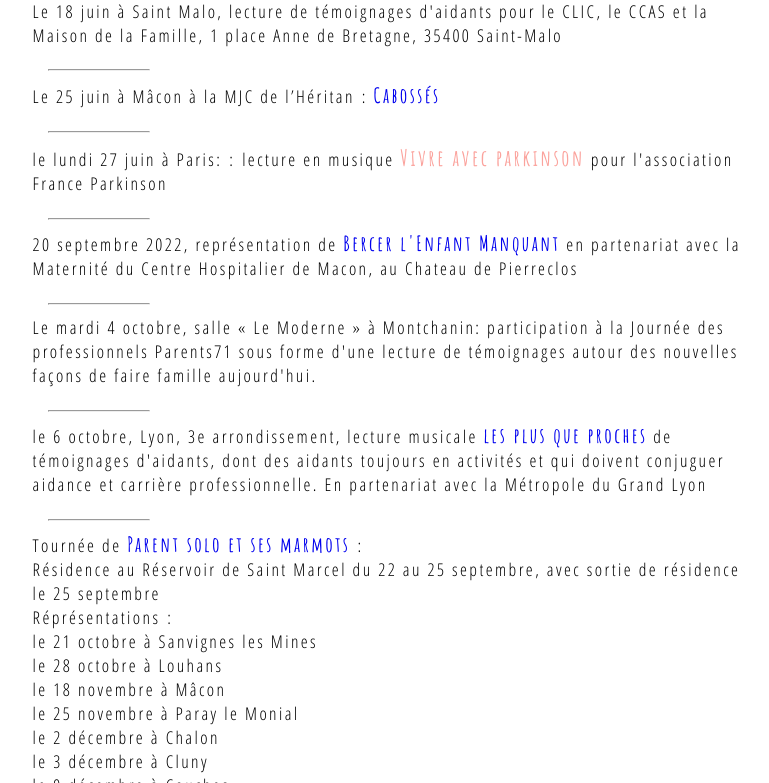
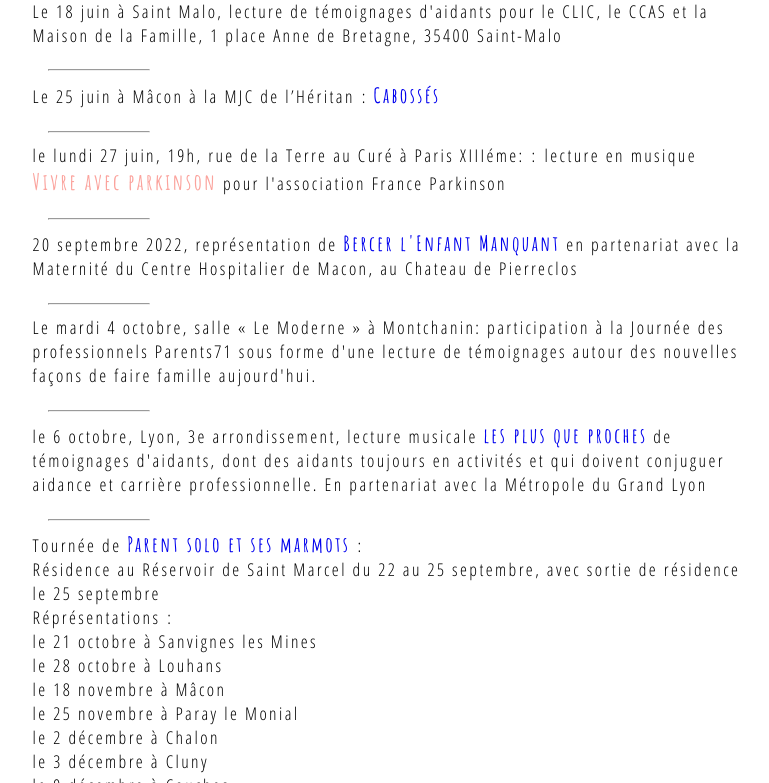
Before and after one commit to leshnik/revertouthaut, a Jekyll site: the page built from actualites.md, in a window 1280 px wide and 900 px high, scrolled down 1383 px, cut to the strip 117-900 px from the top of the window. Shown: the whole strip, without its empty margins (316-1085 px from the left). Built offline with Jekyll 4.4.1, drawn with Linux system fonts in a browser that asks for light colours.

Commit message:
add actu info parisXIII

```diff
--- a/actualites.md
+++ b/actualites.md
@@ -19,7 +19,7 @@
     <hr>
     <li>Le 25 juin à Mâcon à la MJC de l’Héritan&nbsp;: <a href="/cabosses">Cabossés</a></li>
     <hr>
-    <li>le lundi 27 juin à Paris:&nbsp;:&nbsp;lecture en musique <span class="rever-typog" style="color: #FBA39D">Vivre avec parkinson</span> pour l'association France Parkinson</li>
+    <li>le lundi 27 juin, 19h, rue de la Terre au Curé à Paris XIIIéme:&nbsp;:&nbsp;lecture en musique <span class="rever-typog" style="color: #FBA39D">Vivre avec parkinson</span> pour l'association France Parkinson</li>
     <hr>
     <li>20 septembre 2022, représentation de <a href="bercer-l-enfant-manquant">Bercer l'Enfant Manquant</a> en partenariat avec la Maternité du Centre Hospitalier de Macon, au Chateau de Pierreclos</li>
     <hr>
```
